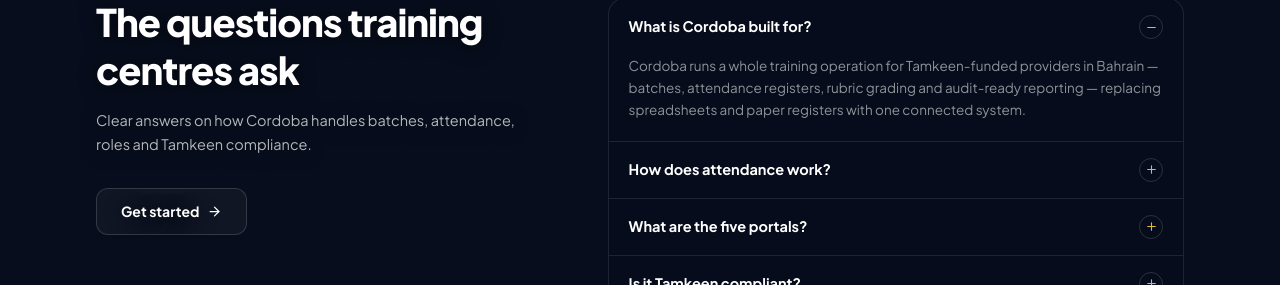
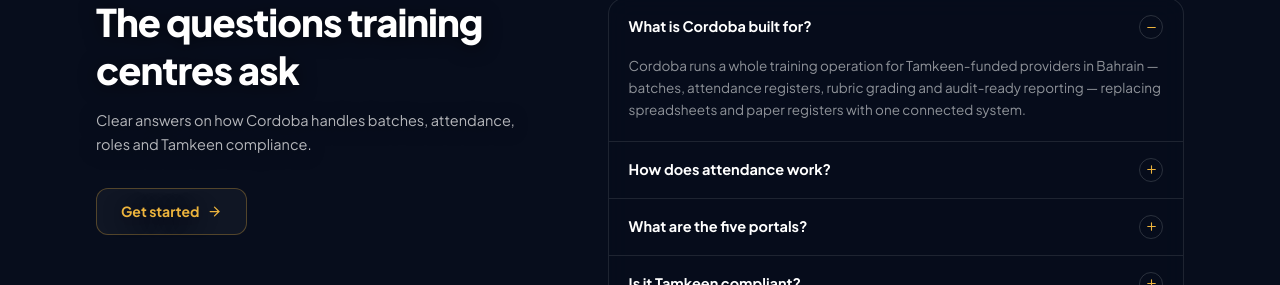
Before and after one commit to Rocky05290/moodle-LMS, a React (Vite) app in the folder app/: page / in a window 1280 px wide. Shown: the part 2112-2397 px from the top of the page. Built offline with nearby package versions, Linux system fonts and the light colour scheme; no server answers.

Commit message:
FAQ: gold Get started button; question rows get cursor-pointer + hover background and gold text on hover

```diff
--- a/app/src/pages/Landing.tsx
+++ b/app/src/pages/Landing.tsx
@@ -196,7 +196,7 @@ export default function Landing({ onSignIn: _onSignIn }: { onSignIn: (u: User) =
               </p>
               <Link
                 to="/login"
-                className="mt-8 inline-flex items-center gap-2 rounded-xl border border-white/15 bg-white/[0.04] px-6 py-3 text-[14px] font-bold text-white transition-colors hover:bg-white/[0.08]"
+                className="mt-8 inline-flex items-center gap-2 rounded-xl border border-gold-400/30 bg-white/[0.04] px-6 py-3 text-[14px] font-bold text-gold-400 transition-colors hover:bg-white/[0.08] hover:text-gold-300"
               >
                 Get started <ArrowRight size={15} />
               </Link>
@@ -211,9 +211,9 @@ export default function Landing({ onSignIn: _onSignIn }: { onSignIn: (u: User) =
                   <div key={f.q}>
                     <button
                       onClick={() => setOpenFaq(open ? -1 : i)}
-                      className="flex w-full items-center justify-between gap-4 px-5 py-4 text-left"
+                      className="group flex w-full cursor-pointer items-center justify-between gap-4 px-5 py-4 text-left transition-colors hover:bg-white/[0.03]"
                     >
-                      <span className="text-[14.5px] font-bold text-white">{f.q}</span>
+                      <span className="text-[14.5px] font-bold text-white transition-colors group-hover:text-gold-400">{f.q}</span>
                       <span className="flex h-6 w-6 flex-none items-center justify-center rounded-full border border-white/15 text-gold-400">
                         {open ? <Minus size={13} /> : <Plus size={13} />}
                       </span>
```
